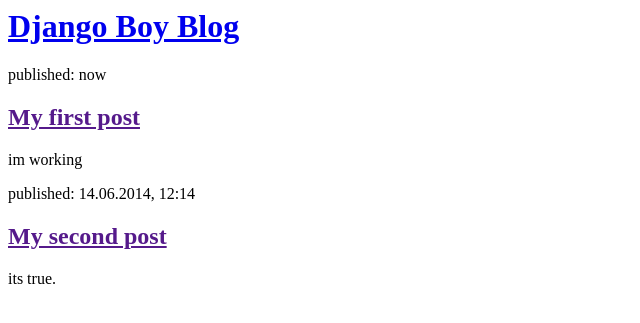
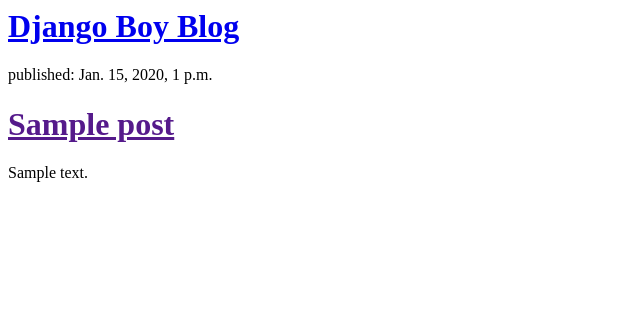
Before and after one commit to argeo05/my-first-blog, a Django app: page / in a window 1280 px wide. Shown: the top 323 px of the page, without its empty margins (0-640 px from the left). Run offline with Django 4.2, Linux system fonts and the light colour scheme; tables that the repository leaves empty hold one stand-in row (values such as "Sample post").

Commit message:
Modified templates to display posts from database.

```diff
--- a/blog/templates/blog/post_list.html
+++ b/blog/templates/blog/post_list.html
@@ -6,17 +6,13 @@
         <div>
             <h1><a href="/">Django Boy Blog</a></h1>
         </div>
+        {% for post in posts %}
+            <div>
+                <p>published: {{ post.published_date }}</p>
+                <h1><a href="">{{ post.title }}</a></h1>
+                <p>{{ post.text|linebreaksbr }}</p>
+            </div>
+        {% endfor %}
 
-        <div>
-            <p>published: now</p>
-            <h2><a href="">My first post</a></h2>
-            <p>im working</p>
-        </div>
-
-        <div>
-            <p>published: 14.06.2014, 12:14</p>
-            <h2><a href="">My second post</a></h2>
-            <p>its true.</p>
-        </div>
     </body>
 </html>
--- a/blog/views.py
+++ b/blog/views.py
@@ -1,4 +1,7 @@
 from django.shortcuts import render
+from django.utils import timezone
+from .models import Post
 
 def post_list(request):
-    return render(request, 'blog/post_list.html', {})
+    posts = Post.objects.filter(published_date__lte=timezone.now()).order_by('published_date')
+    return render(request, 'blog/post_list.html', {'posts': posts})
```
